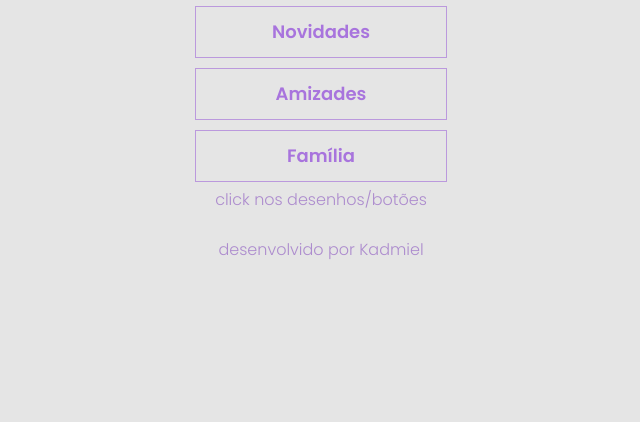
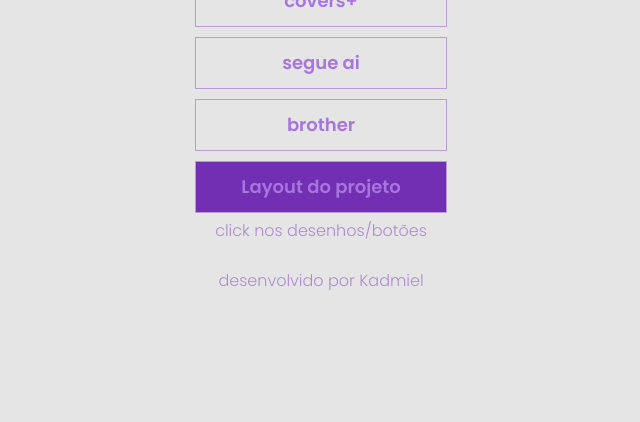
Before and after one commit to kadmielCruz/my-linktree, a plain HTML site: page index.html in a window 1280 px wide. Shown: the part 394-816 px from the top of the page, without its empty margins (319-959 px from the left). Drawn offline with nearby package versions, Linux system fonts and the light colour scheme.

Commit message:
Update index.html

```diff
--- a/index.html
+++ b/index.html
@@ -36,15 +36,17 @@
 
         </div>
         <div class="btn-social">
-            <a href="https://www.youtube.com/channel/UCkiXnn5lMJWFMM0WIMdiA7Q/videos">Novidades</a>
+            <a href="https://www.youtube.com/channel/UCkiXnn5lMJWFMM0WIMdiA7Q/videos">covers+</a>
         </div>
         <div class="btn-social">
-            <a href="https://www.instagram.com/kadidcruz/">Amizades</a></li>
+            <a href="https://www.instagram.com/kadidcruz/">segue ai</a></li>
         </div>
         <div class="btn-social">
-            <a href="https://www.instagram.com/emanuelzcs/">Família</a></li>
+            <a href="https://www.instagram.com/emanuelzcs/">brother</a></li>
         </div>
-
+        <div class="btn-social t">
+            <a href="https://efficient-sloth-d85.notion.site/Desafio-Social-Tree-a4008e467a3248c4b05c97cf78aea44f">Layout do projeto</a></li>
+        </div>
 
        <p>click nos desenhos/botões</p><br>
 
```
